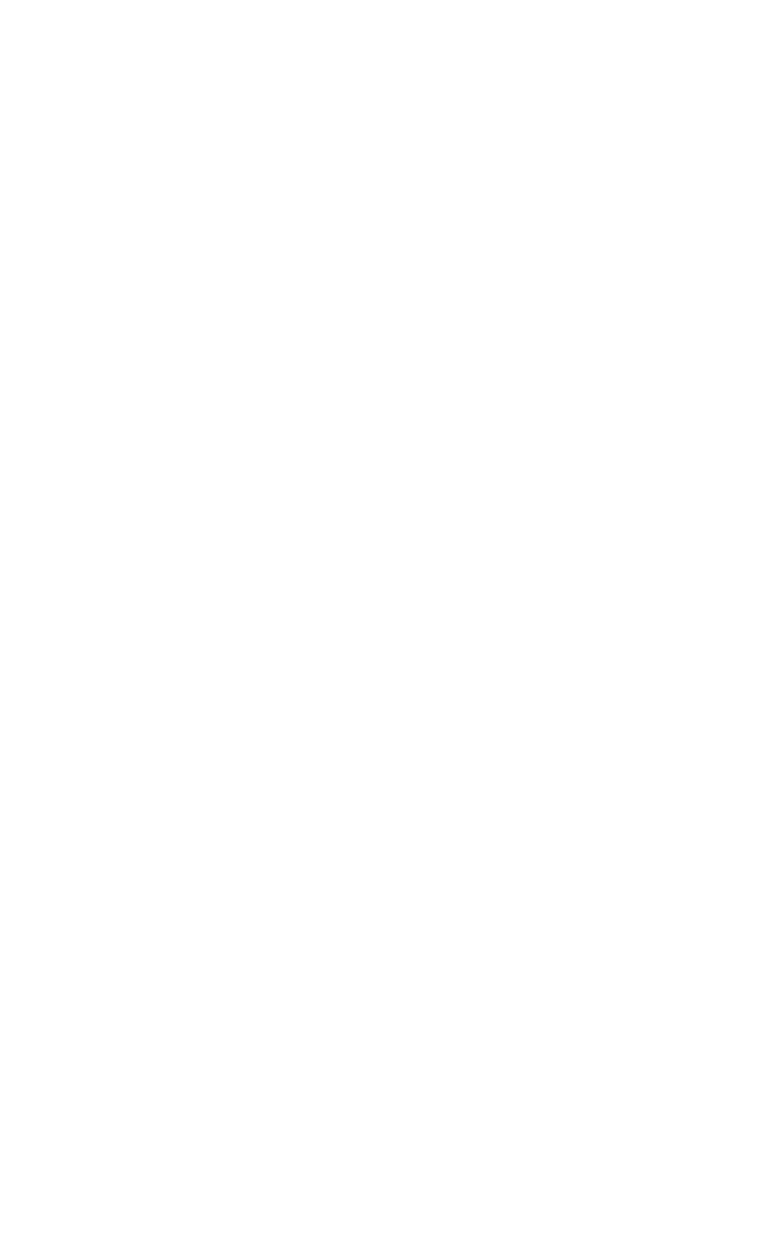
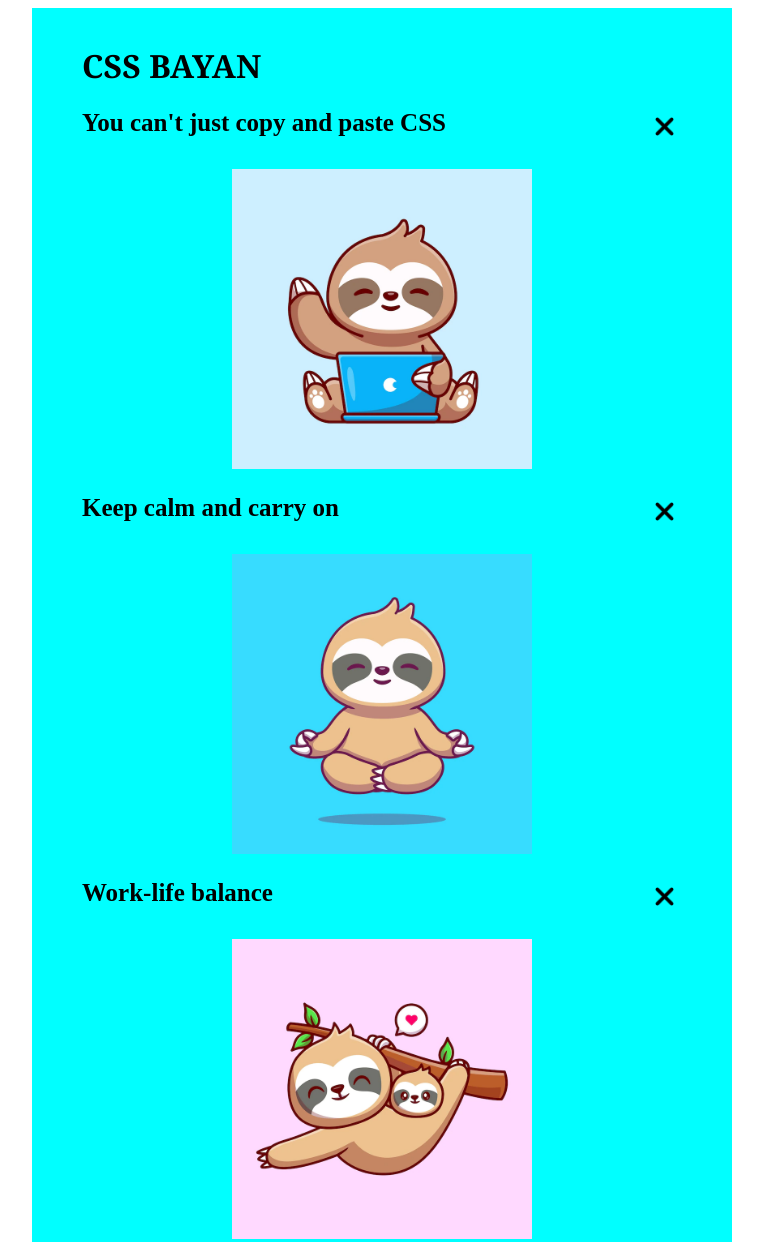
Before and after one commit to zubaryk/cssBayan, a plain HTML site: page cssBayan/index.html in a window 1280 px wide. Shown: the top 1242 px of the page, without its empty margins (258-1021 px from the left). Before the commit the page ends 800 px from the top, so only its background shows below. Drawn offline with Linux system fonts and the light colour scheme.

Commit message:
feat: add maket with elements (sat, March 11, 2023 20.45pm)

```diff
--- a/cssBayan/index.html
+++ b/cssBayan/index.html
@@ -9,6 +9,64 @@
     <title>cssBayan</title>
 </head>
 <body>
+    <div class="container">
+        <div class="main">
+        <h1>CSS BAYAN</h1>
+            <div class="nav-list">
+                <li class="nav-item">
+                    <div class="description">
+                         <a href="" class="nav-link">You can't just copy and paste CSS</a>
+                        <img src="assets/icons8-крестик-78 (1).png" class="sign-cross" alt="cross">
+                        <img src="assets/icons8-сложение-30.png" class="sign-plus" alt="plus">
+                    </div>
+                    <div class="wrapper">
+                    <img src="assets/cute-sloth-working.webp" class="nav-img" alt="sloth working">
+                </div>
+                </li>
+                <li class="nav-item">
+                    <div class="description">
+                    <a href="" class="nav-link">Keep calm and carry on</a>
+                    <img src="assets/icons8-крестик-78 (1).png" class="sign-cross" alt="cross">
+                    <img src="assets/icons8-сложение-30.png" class="sign-plus" alt="plus">
+                    </div>
+                    <div class="wrapper">
+                    <img src="assets/cute-sloth-yoga.webp" class="nav-img" alt="sloth yoga">
+                    </div>
+                </li>
+                <li class="nav-item">
+                    <div class="description">
+                    <a href="" class="nav-link">Work-life balance</a>
+                    <img src="assets/icons8-крестик-78 (1).png" class="sign-cross" alt="cross">
+                    <img src="assets/icons8-сложение-30.png" class="sign-plus" alt="plus">
+                    </div>
+                    <div class="wrapper">
+                    <img src="assets/cute-mom-sloth.webp" class="nav-img" alt="sloth mom">
+                    </div>
+                </li>
+                <li class="nav-item">
+                    <div class="description">
+                    <a href="" class="nav-link">Dude, where is JS?</a>
+                    <img src="assets/icons8-крестик-78 (1).png" class="sign-cross" alt="cross">
+                    <img src="assets/icons8-сложение-30.png" class="sign-plus" alt="plus">
+                    </div>
+                    <div class="wrapper">
+                    <img src="assets/cute-sloth-holding.webp" class="nav-img" alt="sloth holding">
+                    </div>
+                </li>
+                <li class="nav-item">
+                    <div class="description">
+                    <a href="" class="nav-link">Relax and take it easy</a>
+                    <img src="assets/icons8-крестик-78 (1).png" class="sign-cross" alt="cross">
+                    <img src="assets/icons8-сложение-30.png" class="sign-plus" alt="plus">
+                    </div>
+                    <div class="wrapper">
+                    <img src="assets/cute-sloth-playing-skateboard.webp" class="nav-img" alt="sloth playing">
+                    </div>
+                </li>
+            </div>
+        </div>
+        </div>
+    </div>
 
 </body>
 </html>
--- a/cssBayan/style.css
+++ b/cssBayan/style.css
@@ -0,0 +1,47 @@
+
+.container {
+    width: 700px;
+    background-color: aqua;
+    margin: 0 auto;
+}
+.container:hover {
+cursor: pointer;
+
+}
+h1 {
+    font-family: Cambria, Cochin, Georgia, Times, 'Times New Roman', serif;
+    font-weight: 700;
+}
+.main {
+padding: 15px 50px;
+}
+.nav-link {
+    text-decoration: none;
+    color: black;
+}
+.nav-item {
+        font-size: 25px;
+        font-family: Inter-Regular;
+        font-weight: 700;
+    }
+.nav-list {
+    list-style: none;
+}
+.nav-img {
+    width: 300px;
+    height: 300px;
+    display: block;
+    margin: 25px auto;
+}
+.sign-cross {
+    width: 35px;
+    height: 35px;
+
+}
+.description {
+    display: flex;
+    justify-content: space-between;
+}
+.sign-plus {
+    display: none;
+}
```
Also changed, not shown: cssBayan/assets/cute-mom-sloth.webp (added), cssBayan/assets/cute-sloth-holding.webp (added), cssBayan/assets/cute-sloth-playing-skateboard.webp (added), cssBayan/assets/cute-sloth-working.webp (added), cssBayan/assets/cute-sloth-yoga.webp (added), cssBayan/assets/icons8-крестик-78 (1).png (added), cssBayan/assets/icons8-сложение-30.png (added).
